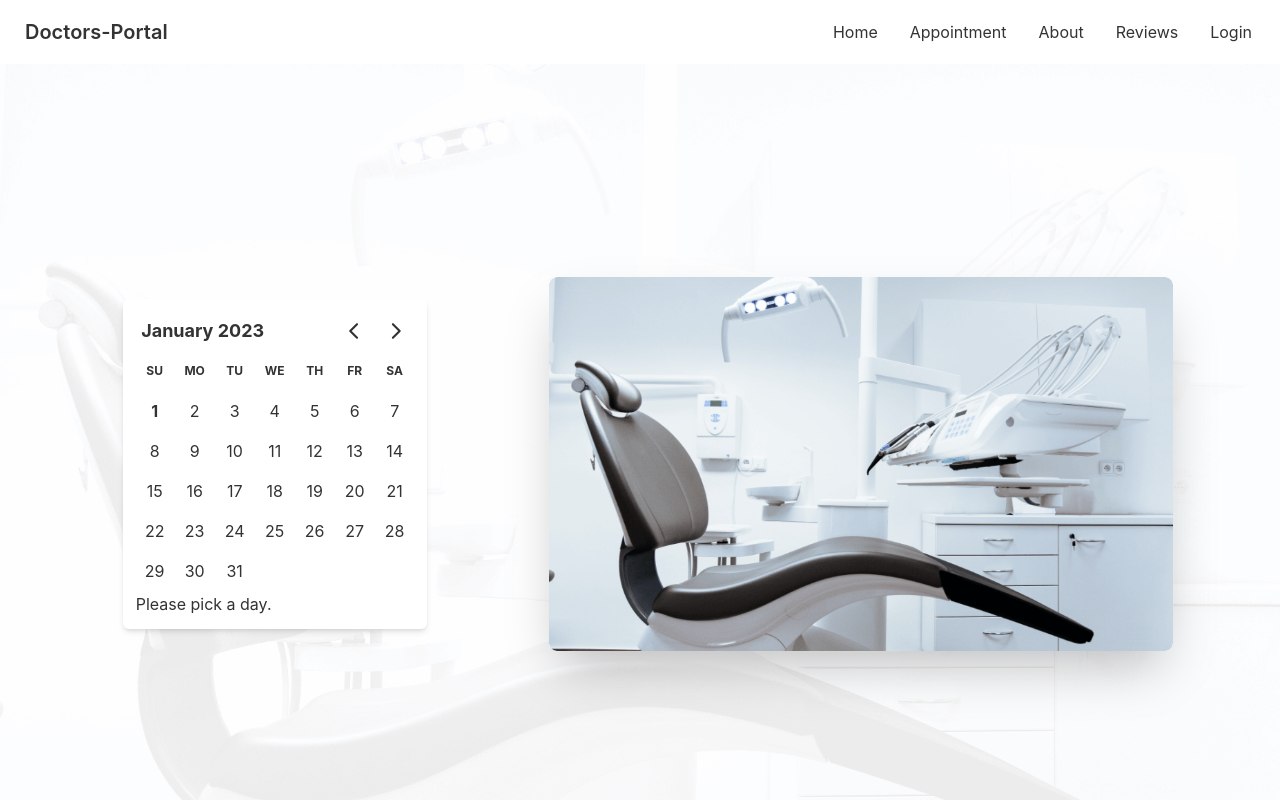
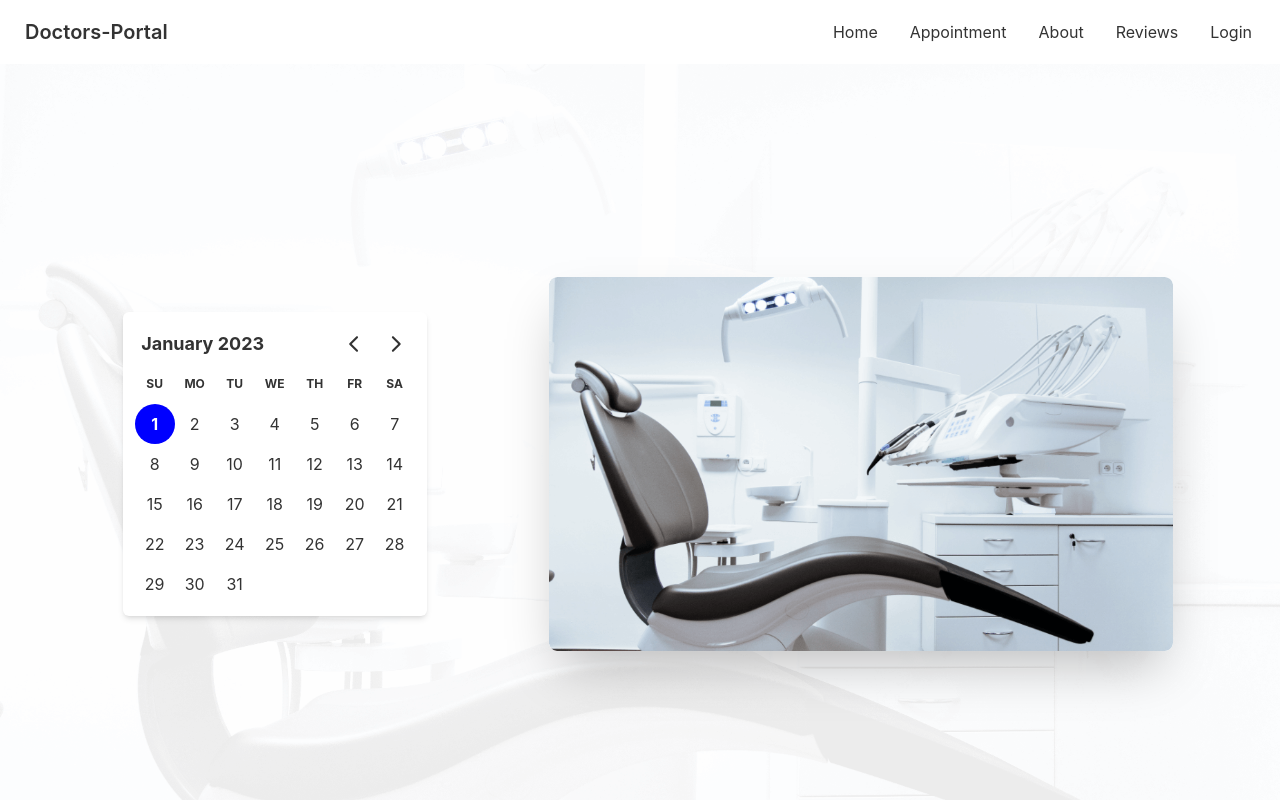
Before and after one commit to ismilearefin/doctor-portal-client, a React (Create React App) app: page /appointment in a window 1280 px wide. Shown: the top 800 px of the page. Built offline with nearby package versions, Linux system fonts and the light colour scheme.

Commit message:
calander

```diff
--- /dev/null
+++ b/src/pages/Appointment/AvailableServices/AvailableServices.js
@@ -0,0 +1,11 @@
+import React from 'react';
+
+const AvailableServices = () => {
+    return (
+        <div>
+
+        </div>
+    );
+};
+
+export default AvailableServices;
--- a/src/pages/Appointment/Calander/Calander.js
+++ b/src/pages/Appointment/Calander/Calander.js
@@ -6,7 +6,7 @@ import { format } from 'date-fns';
 import { DayPicker } from 'react-day-picker';
 
 const Calander = () => {
-    const [selected, setSelected] = useState(false);
+    const [selected, setSelected] = useState(new Date());
 
     let footer = <p>Please pick a day.</p>;
     if (selected) {
@@ -28,8 +28,7 @@ const Calander = () => {
       mode="single"
       selected={selected}
       onSelect={setSelected}
-      footer={footer}
-    />
+      />
         </div>
       </div>
     </div>
```
